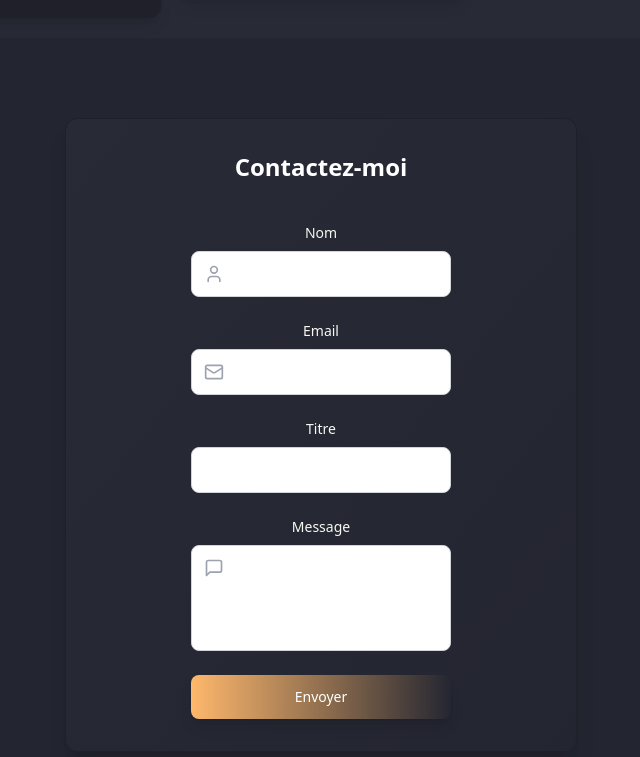
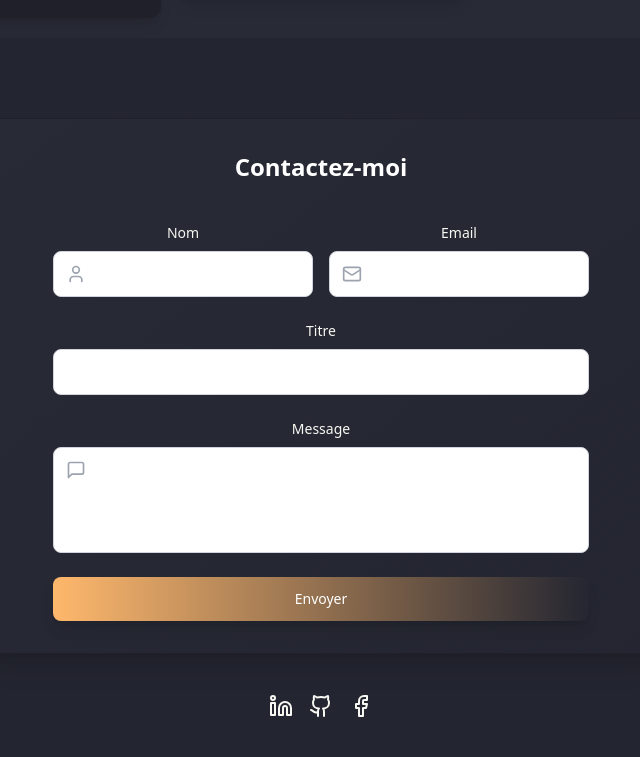
Before and after one commit to 8idwan/Portfolio, a React (Vite) app: page / in a window 1280 px wide. Shown: the part 3134-3891 px from the top of the page, without its empty margins (319-959 px from the left). Built offline with nearby package versions, Linux system fonts and the light colour scheme.

Commit message:
Contact forum improved

```diff
--- a/src/components/Footer.tsx
+++ b/src/components/Footer.tsx
@@ -27,9 +27,10 @@ const Footer = () => {
 
     return (
         <footer className="footer footer-center p-10 bg-base-200">
-            <div id="contact" className="w-full max-w-lg mx-auto mt-10 p-8 bg-gradient-to-br from-base-100 to-base-200 rounded-xl shadow-xl hover:shadow-2xl transition-all duration-300 border border-base-300">
+            <div id="contact" className="w-full max-w-2xl mx-auto mt-10 p-8 bg-gradient-to-br from-base-100 to-base-200 rounded-xl shadow-xl hover:shadow-2xl transition-all duration-300 border border-base-300">
                 <h3 className="text-2xl font-bold mb-8 text-center text-white">Contactez-moi</h3>
                 <form onSubmit={handleSubmit} className="space-y-6">
+                    <div className="grid grid-cols-1 md:grid-cols-2 gap-4">
                         <div className="relative">
                             <label htmlFor="name" className="block text-sm font-medium mb-2 text-base-content">Nom</label>
                             <div className="flex items-center bg-white rounded-lg border border-gray-300 hover:border-accent transition-colors duration-200 focus-within:ring-2 focus-within:ring-accent focus-within:border-accent">
@@ -42,6 +43,7 @@ const Footer = () => {
                             <div className="flex items-center bg-white rounded-lg border border-gray-300 hover:border-accent transition-colors duration-200 focus-within:ring-2 focus-within:ring-accent focus-within:border-accent">
                                 <Mail className="w-5 h-5 text-gray-400 ml-3" />
                                 <input type="email" id="email" name="email" required className="flex-1 px-3 py-3 bg-transparent text-black focus:outline-none rounded-r-lg" value={email} onChange={(e) => setEmail(e.target.value)} />
+                            </div>
                         </div>
                     </div>
                     <div className="relative">
```
Lines whose indentation alone changed are shown as unchanged.
